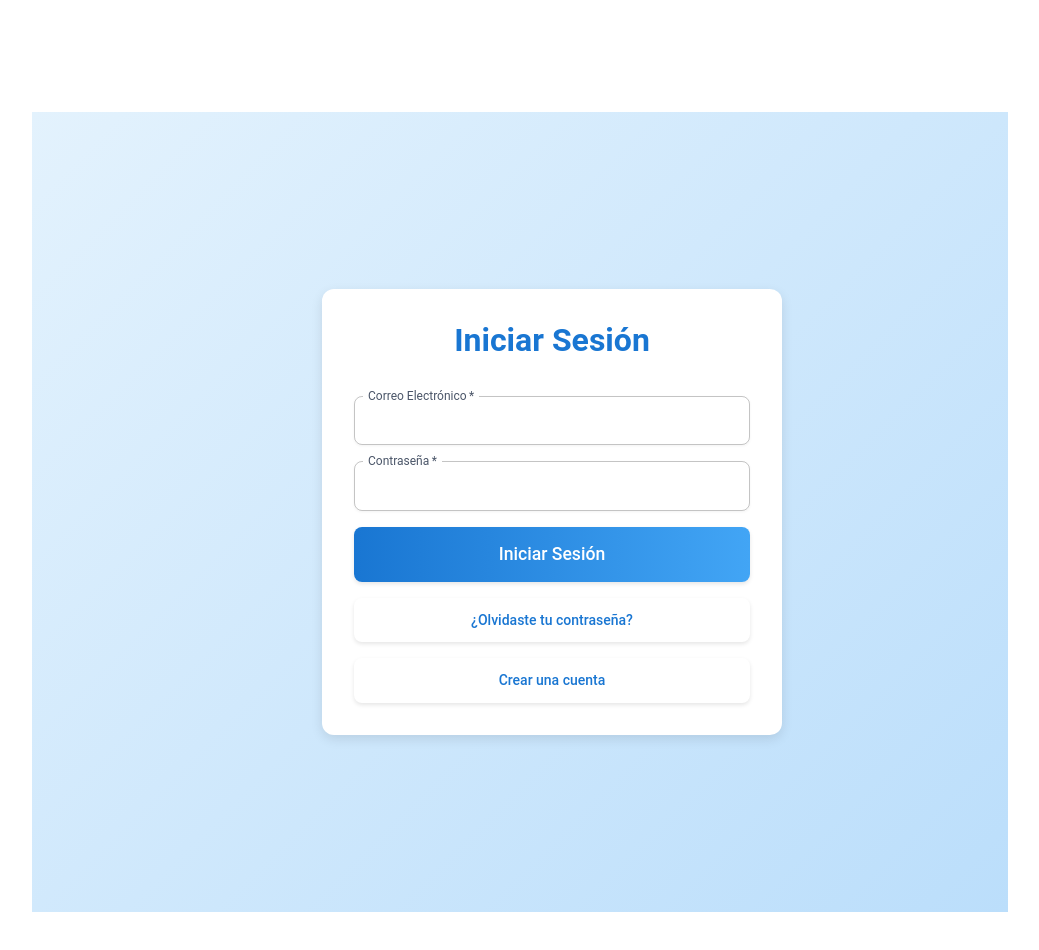
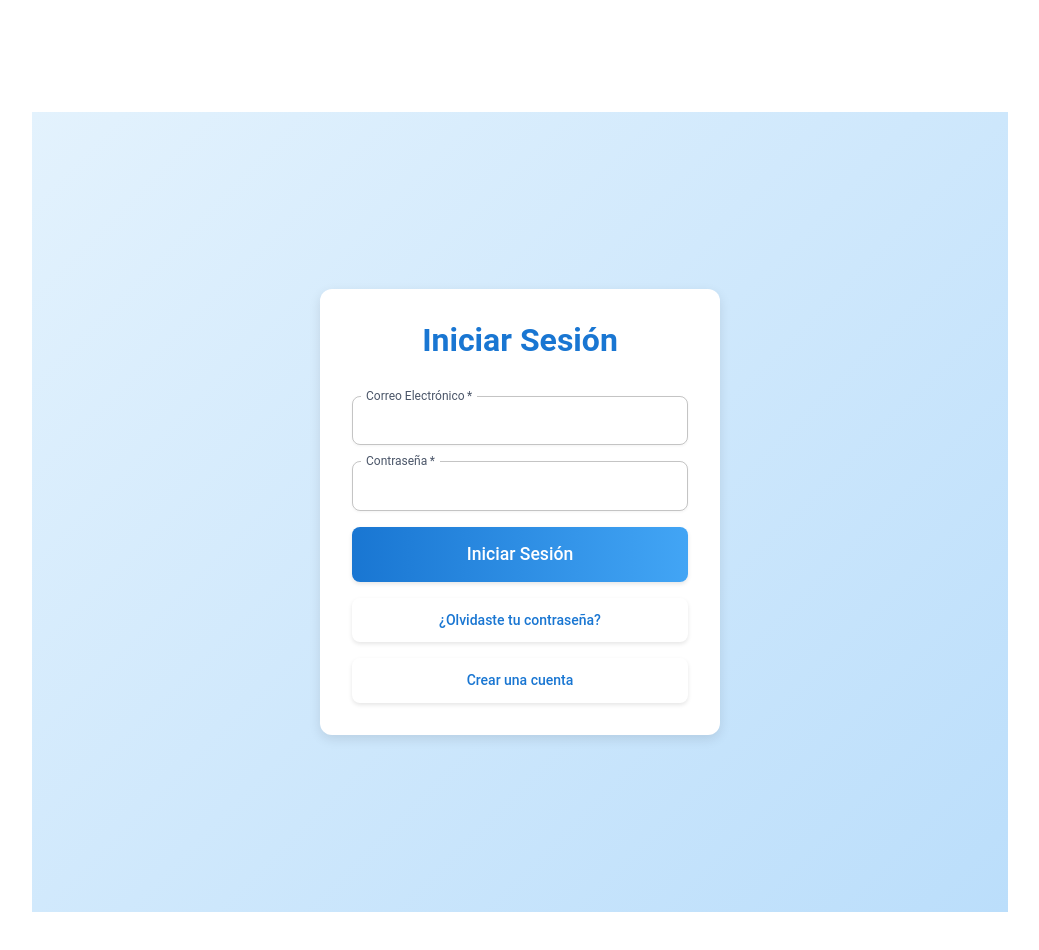
Before and after one commit to isangelgg2822/inventory1, a React (Vite) app: page /login in a window 1280 px wide. Shown: the top 950 px of the page, without its empty margins (240-1279 px from the left). Built offline with nearby package versions, Linux system fonts and the light colour scheme; some icons are missing.

Commit message:
cambios login

```diff
--- a/src/components/auth/Login.jsx
+++ b/src/components/auth/Login.jsx
@@ -2,7 +2,6 @@ import React, { useState } from 'react';
 import { supabase } from '../../supabase';
 import { useNavigate } from 'react-router-dom';
 import {
-  Container,
   TextField,
   Button,
   Typography,
@@ -100,13 +99,14 @@ function Login() {
         alignItems: 'center',
         justifyContent: 'center',
         background: 'linear-gradient(135deg, #e3f2fd 0%, #bbdefb 100%)',
-        padding: 0, // Eliminamos el padding externo para evitar desplazamientos
+        padding: 0, // Sin padding para evitar desplazamientos
       }}
     >
-      <Container
-        maxWidth="xs"
+      <Box
         sx={{
-          px: 0, // Eliminamos los paddings laterales predeterminados del Container
+          maxWidth: { xs: '320px', sm: '400px' }, // Ancho máximo similar a maxWidth="xs"
+          width: '100%', // Ocupa todo el ancho disponible dentro de maxWidth
+          mx: 'auto', // Centrado horizontal absoluto
         }}
       >
         <Box
@@ -118,8 +118,6 @@ function Login() {
             display: 'flex',
             flexDirection: 'column',
             gap: 3,
-            mx: 'auto', // Centrado horizontal absoluto
-            width: '100%', // Aseguramos que ocupe todo el ancho disponible dentro de maxWidth="xs"
           }}
         >
           <Typography
@@ -226,7 +224,7 @@ function Login() {
             </Button>
           </Box>
         </Box>
-      </Container>
+      </Box>
     </Box>
   );
 }
```
